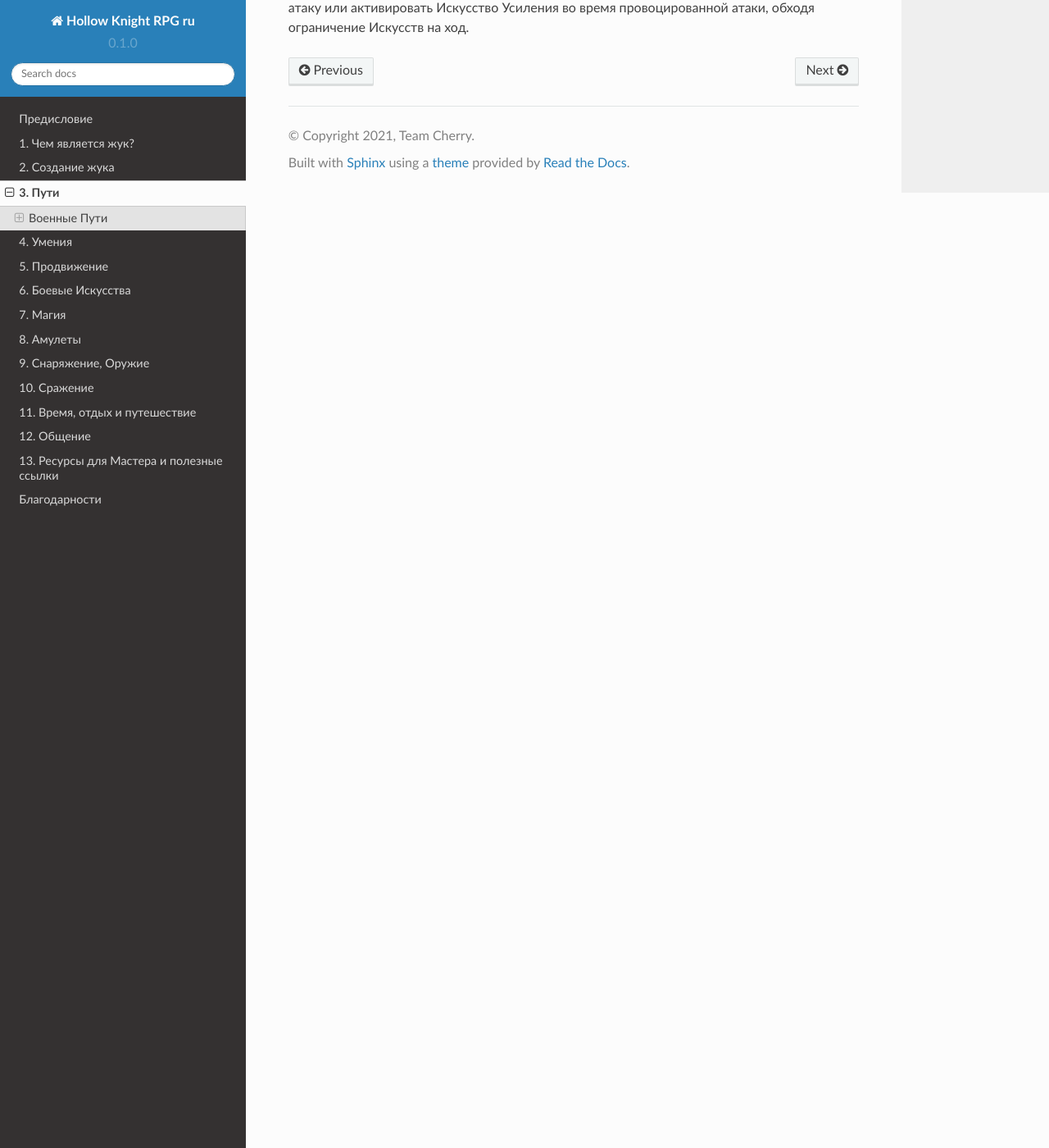
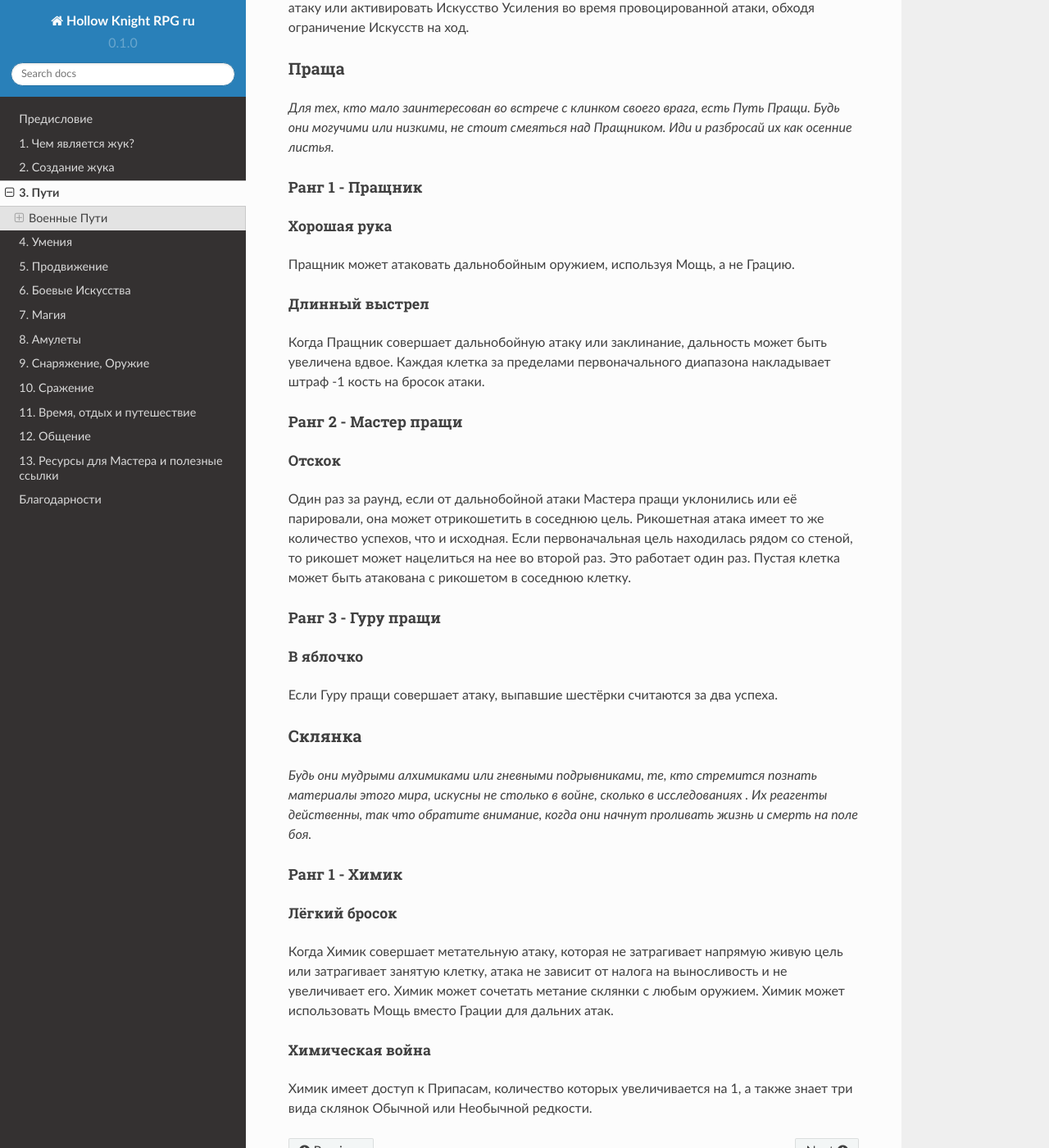
Before and after one commit to LazySelkie/hollow-knight-rpg-ru, a Sphinx documentation site: the page built from docs/source/paths.rst, in a window 1280 px wide and 1400 px high, scrolled down 5965 px. Shown: the whole window at 82% size. Built offline with Sphinx 7.4.7 and the Read the Docs theme 2.0.0, drawn with Linux system fonts in a browser that asks for light colours.

Commit message:
Update paths.rst

```diff
--- a/docs/source/paths.rst
+++ b/docs/source/paths.rst
@@ -229,3 +229,56 @@
 ::::::::::::::::::::::::::::::
 
 Мастер ракушек может использовать Искусства Обычного Оружия как провоцированную атаку или активировать Искусство Усиления во время провоцированной атаки, обходя ограничение Искусств на ход.
+
+Праща
+~~~~~~~~~
+
+*Для тех, кто мало заинтересован во встрече с клинком своего врага, есть Путь Пращи. Будь они могучими или низкими, не стоит смеяться над Пращником. Иди и разбросай их как осенние листья.*
+
+Ранг 1 - Пращник
+""""""""""""""""""""""""""""
+
+Хорошая рука
+::::::::::::::::::::::::::::::
+
+Пращник может атаковать дальнобойным оружием, используя Мощь, а не Грацию.
+
+Длинный выстрел
+::::::::::::::::::::::::::::::
+
+Когда Пращник совершает дальнобойную атаку или заклинание, дальность может быть увеличена вдвое. Каждая клетка за пределами первоначального диапазона накладывает штраф -1 кость на бросок атаки.
+
+Ранг 2 - Мастер пращи
+""""""""""""""""""""""""""""
+
+Отскок
+::::::::::::::::::::::::::::::
+
+Один раз за раунд, если от дальнобойной атаки Мастера пращи уклонились или её парировали, она может отрикошетить в соседнюю цель. Рикошетная атака имеет то же количество успехов, что и исходная. Если первоначальная цель находилась рядом со стеной, то рикошет может нацелиться на нее во второй раз. Это работает один раз.
+Пустая клетка может быть атакована с рикошетом в соседнюю клетку.
+
+Ранг 3 - Гуру пращи
+""""""""""""""""""""""""""""
+
+В яблочко
+::::::::::::::::::::::::::::::
+
+Если Гуру пращи совершает атаку, выпавшие шестёрки считаются за два успеха.
+
+Склянка
+~~~~~~~~~
+
+*Будь они мудрыми алхимиками или гневными подрывниками, те, кто стремится познать материалы этого мира, искусны не столько в войне, сколько в исследованиях . Их реагенты действенны, так что обратите внимание, когда они начнут проливать жизнь и смерть на поле боя.*
+
+Ранг 1 - Химик
+""""""""""""""""""""""""""""
+
+Лёгкий бросок
+::::::::::::::::::::::::::::::
+
+Когда Химик совершает метательную атаку, которая не затрагивает напрямую живую цель или затрагивает занятую клетку, атака не зависит от налога на выносливость и не увеличивает его. Химик может сочетать метание склянки с любым оружием. Химик может использовать Мощь вместо Грации для дальних атак.
+
+Химическая война
+::::::::::::::::::::::::::::::
+
+Химик имеет доступ к Припасам, количество которых увеличивается на 1, а также знает три вида склянок Обычной или Необычной редкости.
```
